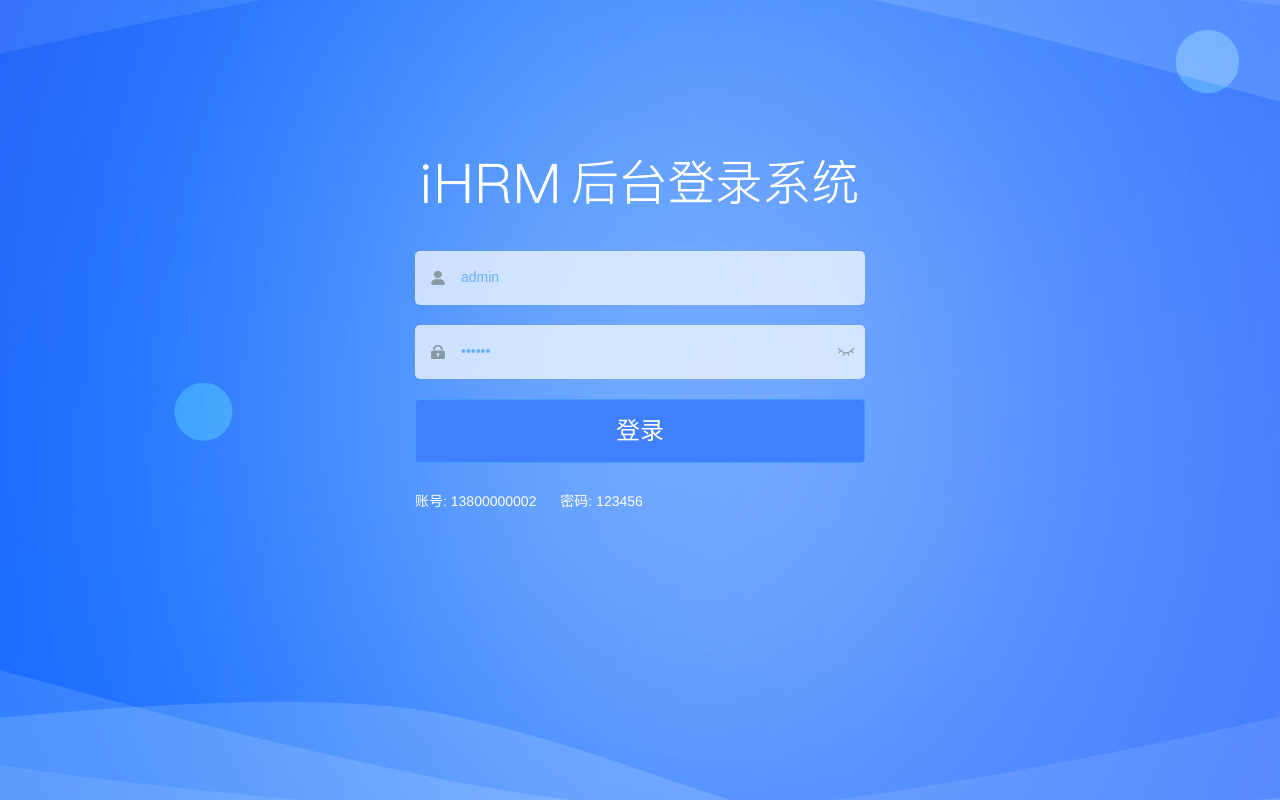
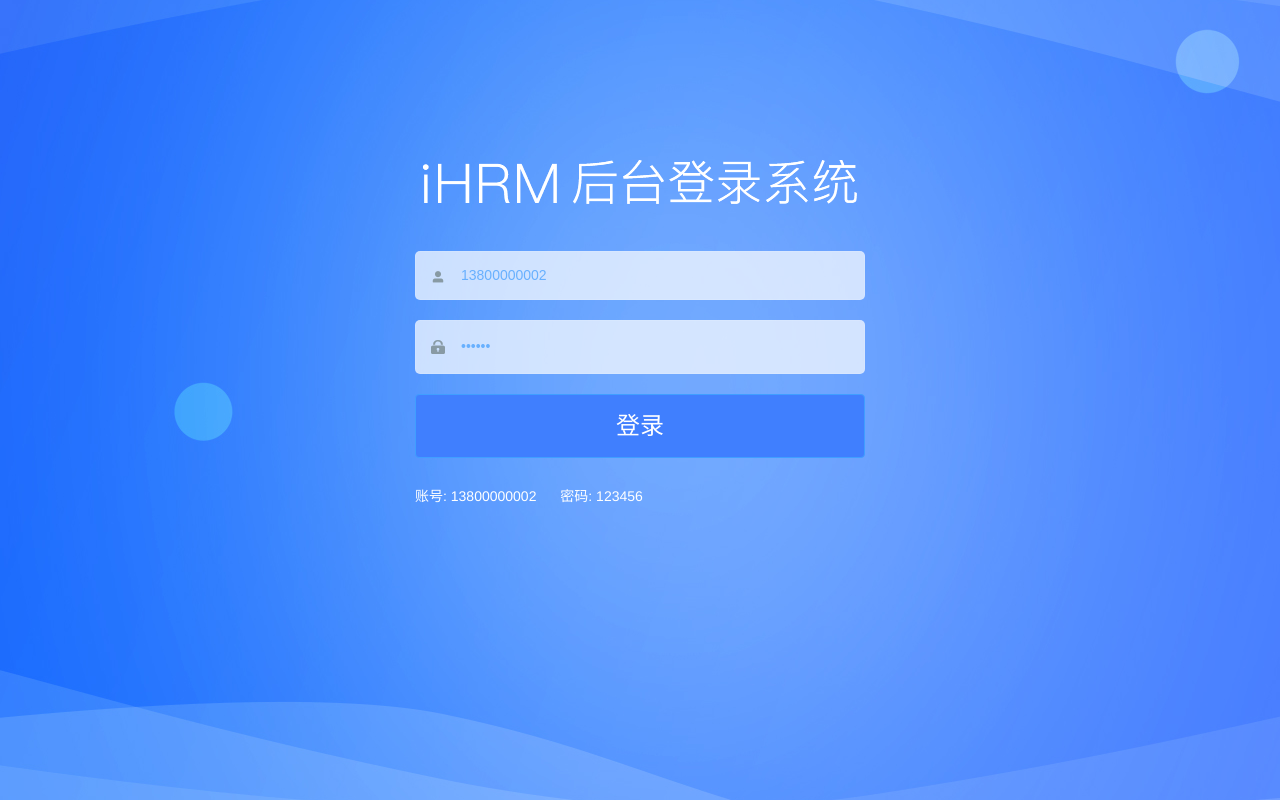
Before and after one commit to Hello-XY/hrsaas, a Vue app: page /#/login in a window 1280 px wide. Built offline with nearby package versions, Linux system fonts and the light colour scheme.

Commit message:
完成登录流程

```diff
--- /dev/null
+++ b/src/api/user.js
@@ -0,0 +1,13 @@
+import request from '@/utils/request'
+/**
+ * 登录请求
+ * @param {object} data username and password
+ * @returns promise
+ */
+export const login = (data) => {
+    return request({
+        method: 'POST',
+        url: '/sys/login',
+        data
+    })
+}
--- a/src/store/modules/user.js
+++ b/src/store/modules/user.js
@@ -1,6 +1,18 @@
+import {login} from '@/api/user'
 export default {
   namespaced: true,
-  state: {},
-  mutations: {},
-  actions: {},
+  state: {
+    token:''
+  },
+  mutations: {
+    setToken(state, payload) {
+      state.token = payload
+    }
+  },
+  actions: {
+   async getToken(context, payload) {
+      const res = await login(payload)
+      context.commit('setToken', res)
+    }
+  },
 }
--- a/src/utils/request.js
+++ b/src/utils/request.js
@@ -1,6 +1,24 @@
 // 导出一个axios的实例  而且这个实例要有请求拦截器 响应拦截器
 import axios from 'axios'
-const service = axios.create() // 创建一个axios的实例
+import { Message } from 'element-ui'
+const service = axios.create({
+    baseURL: process.env.VUE_APP_BASE_API,
+    timeout: 5000,
+}) // 创建一个axios的实例
 service.interceptors.request.use() // 请求拦截器
-service.interceptors.response.use() // 响应拦截器
+service.interceptors.response.use(
+    (res) => {
+        const { data, success, message } = res.data
+        if (success) {
+            return data
+        } else {
+            Message.error(message);
+            return Promise.reject(new Error(message))
+        }
+    },
+    (error) => {
+        Message.error('系统异常')
+        return Promise.reject(error);
+    }
+) // 响应拦截器
 export default service // 导出axios实例
--- a/src/views/login/index.vue
+++ b/src/views/login/index.vue
@@ -13,50 +13,26 @@
           <img src="@/assets/common/login-logo.png" alt="" />
         </h3>
       </div>
-
-      <el-form-item prop="username">
-        <span class="svg-container">
-          <svg-icon icon-class="user" />
-        </span>
-        <el-input
-          ref="username"
-          v-model="loginForm.username"
-          placeholder="Username"
-          name="username"
-          type="text"
-          tabindex="1"
-          auto-complete="on"
-        />
+      <!-- 账号输入框 -->
+      <el-form-item prop="mobile">
+        <i class="el-icon-user-solid svg-container"></i>
+        <el-input v-model="loginForm.mobile"></el-input>
       </el-form-item>
-
+      <!-- 账号输入框 -->
+      <!-- 密码输入框 -->
       <el-form-item prop="password">
-        <span class="svg-container">
-          <svg-icon icon-class="password" />
-        </span>
-        <el-input
-          :key="passwordType"
-          ref="password"
-          v-model="loginForm.password"
-          :type="passwordType"
-          placeholder="Password"
-          name="password"
-          tabindex="2"
-          auto-complete="on"
-          @keyup.enter.native="handleLogin"
-        />
-        <span class="show-pwd" @click="showPwd">
-          <svg-icon
-            :icon-class="passwordType === 'password' ? 'eye' : 'eye-open'"
-          />
-        </span>
+        <i class="svg-container">
+          <svg-icon iconClass="password"></svg-icon>
+        </i>
+        <el-input v-model="loginForm.password" type="password"></el-input>
       </el-form-item>
-
+      <!-- 密码输入框 -->
       <el-button
-        :loading="loading"
         type="primary"
         style="width: 100%; margin-bottom: 30px"
-        @click.native.prevent="handleLogin"
         class="loginBtn"
+        @click="login"
+        :loading="loginBtnLoading"
         >登录</el-button
       >
 
@@ -69,80 +45,50 @@
 </template>
 
 <script>
-import { validUsername } from '@/utils/validate'
-
 export default {
   name: 'Login',
   data() {
-    const validateUsername = (rule, value, callback) => {
-      if (!validUsername(value)) {
-        callback(new Error('Please enter the correct user name'))
-      } else {
-        callback()
-      }
-    }
-    const validatePassword = (rule, value, callback) => {
-      if (value.length < 6) {
-        callback(new Error('The password can not be less than 6 digits'))
-      } else {
-        callback()
-      }
-    }
     return {
       loginForm: {
-        username: 'admin',
-        password: '111111'
+        mobile: '13800000002',
+        password: '123456'
       },
       loginRules: {
-        username: [
-          { required: true, trigger: 'blur', validator: validateUsername }
+        /* 规则校验 */
+        mobile: [
+          { required: true, message: '请输入手机号', trigger: 'blur' },
+          {
+            pattern: /^(?:(?:\+|00)86)?1[3-9]\d{9}$/,
+            message: '手机号格式错误',
+            trigger: 'blur'
+          }
         ],
         password: [
-          { required: true, trigger: 'blur', validator: validatePassword }
+          { required: true, message: '请输入密码', trigger: 'blur' }
+          // {
+          //   pattern:
+          //     /^(?![a-zA-Z]+$)(?![A-Z0-9]+$)(?![A-Z\W_!@#$%^&*`~()-+=]+$)(?![a-z0-9]+$)(?![a-z\W_!@#$%^&*`~()-+=]+$)(?![0-9\W_!@#$%^&*`~()-+=]+$)[a-zA-Z0-9\W_!@#$%^&*`~()-+=]/,
+          //   message: '密码格式为大写字母/小写字母/数字/特殊符号，任意三项组合',
+          //   trigger: 'blur'
+          // }
         ]
-      },
-      loading: false,
-      passwordType: 'password',
-      redirect: undefined
-    }
-  },
-  watch: {
-    $route: {
-      handler: function (route) {
-        this.redirect = route.query && route.query.redirect
-      },
-      immediate: true
+      }
     }
   },
   methods: {
-    showPwd() {
-      if (this.passwordType === 'password') {
-        this.passwordType = ''
-      } else {
-        this.passwordType = 'password'
+    async login() {
+      try {
+        this.loginBtnLoading = true
+        await this.$refs.loginForm.validate()
+        console.log(111)
+        await this.$store.dispatch('user/getToken', this.loginForm)
+        this.$router.push('/')
+        this.$message.success('登录成功')
+      } catch (error) {
+        console.log(error)
+      } finally {
+        this.loginBtnLoading = false
       }
-      this.$nextTick(() => {
-        this.$refs.password.focus()
-      })
-    },
-    handleLogin() {
-      this.$refs.loginForm.validate((valid) => {
-        if (valid) {
-          this.loading = true
-          this.$store
-            .dispatch('user/login', this.loginForm)
-            .then(() => {
-              this.$router.push({ path: this.redirect || '/' })
-              this.loading = false
-            })
-            .catch(() => {
-              this.loading = false
-            })
-        } else {
-          console.log('error submit!!')
-          return false
-        }
-      })
     }
   }
 }
@@ -193,6 +139,7 @@ $cursor: #fff;
     background: rgba(255, 255, 255, 0.7); // 输入登录表单的背景色
     border-radius: 5px;
     color: #454545;
+    line-height: 1.15 !important;
   }
 
   .el-form-item__error {
--- a/vue.config.js
+++ b/vue.config.js
@@ -35,8 +35,13 @@ module.exports = {
     overlay: {
       warnings: false,
       errors: true
+    },
+    // before: require('./mock/mock-server.js')
+    proxy:{
+      '/api': {
+        target:'http://ihrm-java.itheima.net/'
+      }
     }
-    // before: require('./mock/mock-server.js')
   },
   configureWebpack: {
     // provide the app's title in webpack's name field, so that
```
Also changed, not shown: 1 other file (tests, documents, lock files or other folders).
